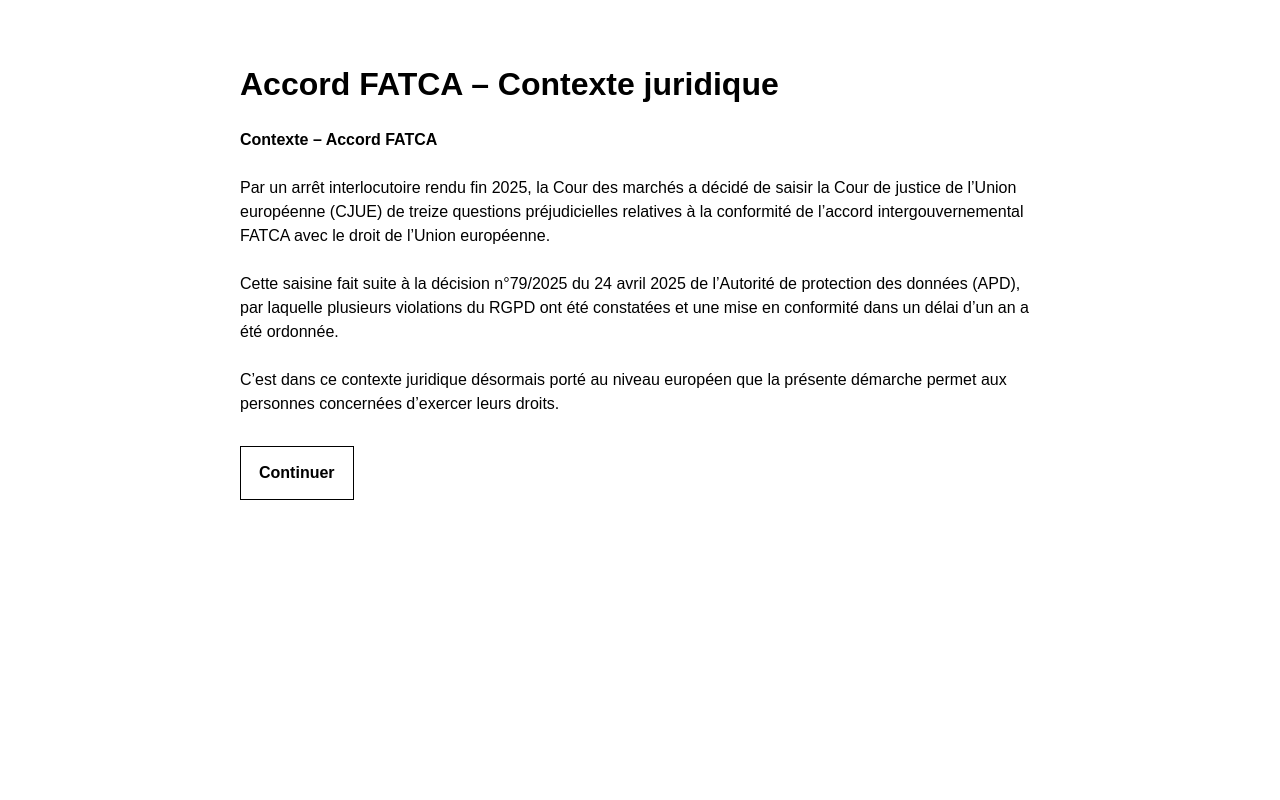
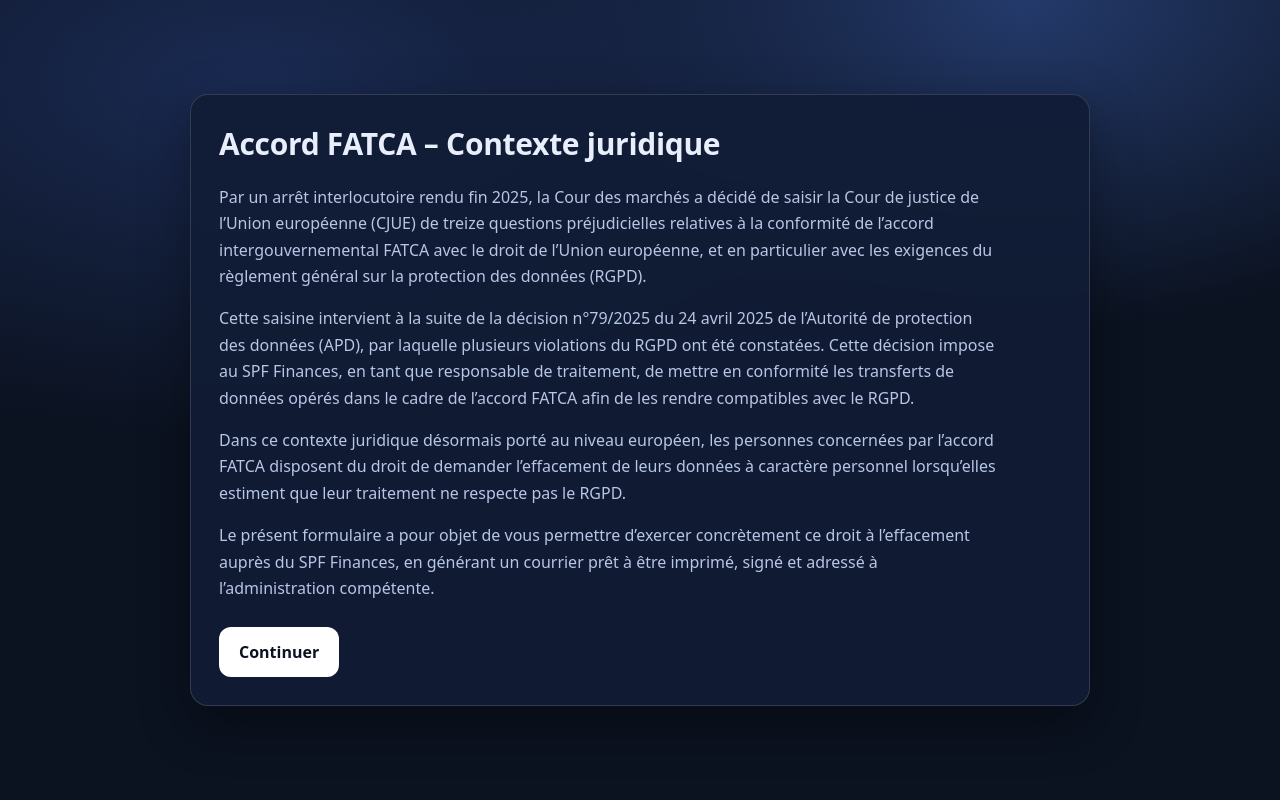
Before and after one commit to lehagrefabien-commits/fatca-application, a Flask app: page /context/fr in a window 1280 px wide. Run offline with Flask 3, Linux system fonts and the light colour scheme; some libraries are stand-ins or nearby versions.

Commit message:
Update langue.html

```diff
--- a/templates/langue.html
+++ b/templates/langue.html
@@ -4,35 +4,105 @@
   <meta charset="utf-8">
   <meta name="viewport" content="width=device-width, initial-scale=1">
   <title>Accord FATCA – Contexte juridique</title>
+
   <style>
-    body {
-      font-family: Arial, sans-serif;
-      max-width: 800px;
-      margin: 60px auto;
-      padding: 0 16px;
-      line-height: 1.5;
+    :root{
+      --bg:#0b1220;
+      --card:#111c36;
+      --text:#e8eefc;
+      --muted:#b8c6e6;
+      --border:rgba(255,255,255,0.14);
+      --white:#ffffff;
     }
-    h1 { margin-bottom: 20px; }
-    .context { margin-bottom: 30px; }
-    a.btn {
+    *{ box-sizing:border-box; }
+    body{
+      margin:0;
+      font-family: ui-sans-serif, system-ui, -apple-system, Segoe UI, Roboto, Arial;
+      background: radial-gradient(1200px 600px at 20% 10%, #1a2a52 0%, transparent 60%),
+                  radial-gradient(1000px 600px at 80% 0%, #243a6b 0%, transparent 55%),
+                  var(--bg);
+      color: var(--text);
+      min-height: 100vh;
+      display:flex;
+      align-items:center;
+      justify-content:center;
+      padding: 28px 16px;
+    }
+    .wrap{ width:100%; max-width: 900px; }
+    .card{
+      background: rgba(17,28,54,0.9);
+      border: 1px solid var(--border);
+      border-radius: 18px;
+      padding: 28px;
+      box-shadow: 0 18px 50px rgba(0,0,0,0.35);
+      backdrop-filter: blur(6px);
+    }
+    h1{
+      margin-top:0;
+      font-size: clamp(22px, 3vw, 30px);
+      letter-spacing:-0.3px;
+    }
+    p{
+      color: var(--muted);
+      line-height:1.65;
+      max-width: 85ch;
+    }
+    .actions{
+      margin-top: 26px;
+    }
+    a.btn{
       display:inline-block;
-      padding:14px 18px;
-      border:1px solid #000;
+      padding:14px 20px;
+      border-radius:12px;
       text-decoration:none;
-      font-weight:700;
-      color:#000;
+      font-weight:800;
+      background: var(--white);
+      color:#0b1220;
     }
   </style>
 </head>
 <body>
 
-<h1>Accord FATCA – Contexte juridique</h1>
+  <div class="wrap">
+    <div class="card">
 
-<div class="context">
-  {{ context_text|safe }}
-</div>
+      <h1>Accord FATCA – Contexte juridique</h1>
 
-<a class="btn" href="/{{ lang }}">Continuer</a>
+      <p>
+        Par un arrêt interlocutoire rendu fin 2025, la Cour des marchés a décidé de saisir
+        la Cour de justice de l’Union européenne (CJUE) de treize questions préjudicielles
+        relatives à la conformité de l’accord intergouvernemental FATCA avec le droit de
+        l’Union européenne, et en particulier avec les exigences du règlement général sur
+        la protection des données (RGPD).
+      </p>
+
+      <p>
+        Cette saisine intervient à la suite de la décision n°79/2025 du 24 avril 2025 de
+        l’Autorité de protection des données (APD), par laquelle plusieurs violations du
+        RGPD ont été constatées. Cette décision impose au SPF Finances, en tant que
+        responsable de traitement, de mettre en conformité les transferts de données
+        opérés dans le cadre de l’accord FATCA afin de les rendre compatibles avec le RGPD.
+      </p>
+
+      <p>
+        Dans ce contexte juridique désormais porté au niveau européen, les personnes
+        concernées par l’accord FATCA disposent du droit de demander l’effacement de leurs
+        données à caractère personnel lorsqu’elles estiment que leur traitement ne respecte
+        pas le RGPD.
+      </p>
+
+      <p>
+        Le présent formulaire a pour objet de vous permettre d’exercer concrètement ce
+        droit à l’effacement auprès du SPF Finances, en générant un courrier prêt à être
+        imprimé, signé et adressé à l’administration compétente.
+      </p>
+
+      <div class="actions">
+        <a class="btn" href="/{{ lang }}">Continuer</a>
+      </div>
+
+    </div>
+  </div>
 
 </body>
 </html>
```
